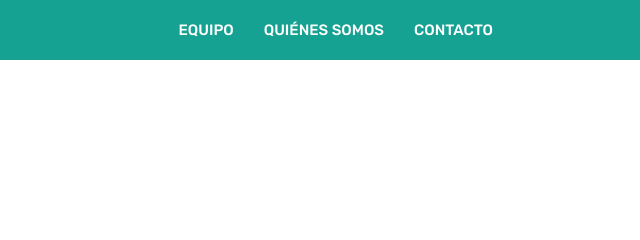
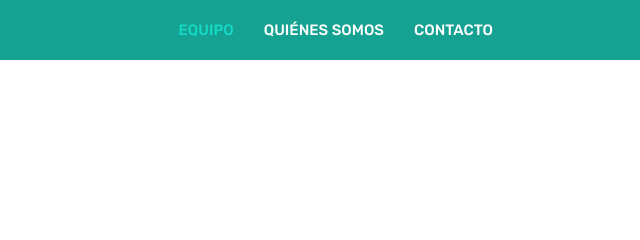
Before and after one commit to bearm12/project-promo-w-module-1-team-3, a website built with Vite: page src/index.html in a window 1280 px wide. In both pictures the pointer is over the link 846 px from the left and 30 px from the top of the page. Shown: the top 240 px of the page, 640-1280 px from the left. Built offline with nearby package versions, Linux system fonts and the light colour scheme; files whose address does not match are found by name.

Commit message:
added hover color to header

```diff
--- a/src/scss/layout/_header.scss
+++ b/src/scss/layout/_header.scss
@@ -50,6 +50,9 @@
 
 .header_items_anchor {
     color: $white;
+    &:hover{
+        color: $secondary-color;
+    }
 }
 
 @media (min-width: 768px){
```
